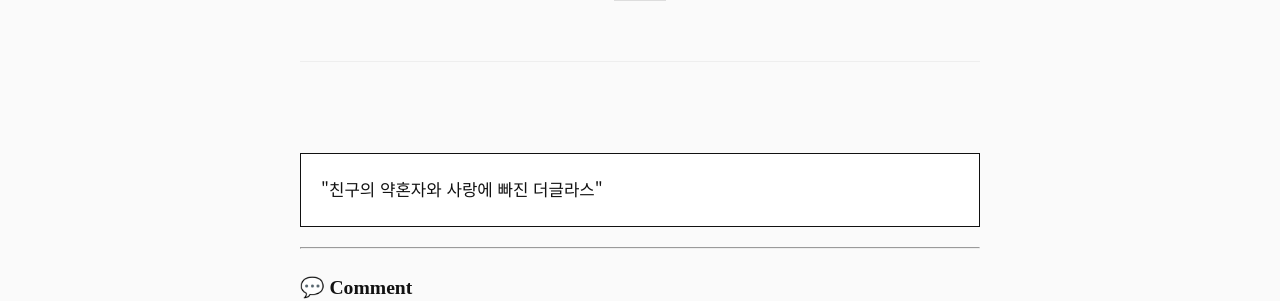
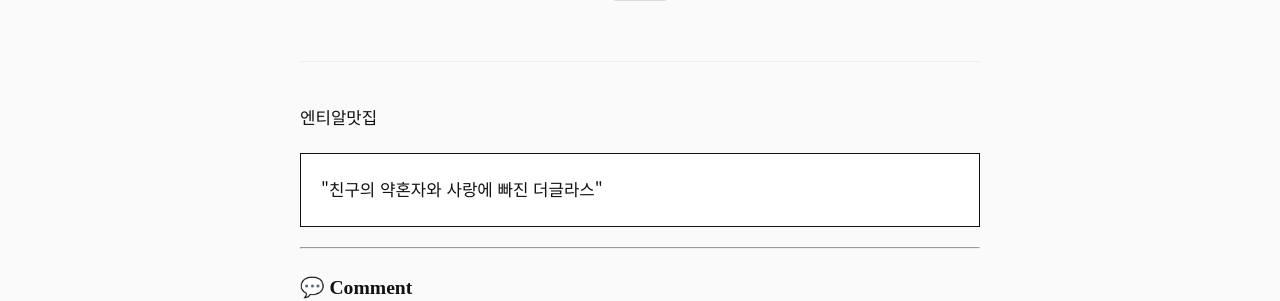
Before and after one commit to narelim/mag-ross-archive, a Jekyll site: the page built from _posts/2025-12-23-ntr-1930.md, in a window 1280 px wide. Shown: the part 367-668 px from the top of the page. Built offline with Jekyll 4.4.1, drawn with Linux system fonts in a browser that asks for light colours; some web fonts are replaced.

Commit message:
Update 2025-12-23-ntr-1930.md

```diff
--- a/_posts/2025-12-23-ntr-1930.md
+++ b/_posts/2025-12-23-ntr-1930.md
@@ -8,7 +8,7 @@ types: Default
 image:
 ---
 
-<br>
+엔티알맛집<br>
 
 <div class="box-line">
     "친구의 약혼자와 사랑에 빠진 더글라스"<br>
```
